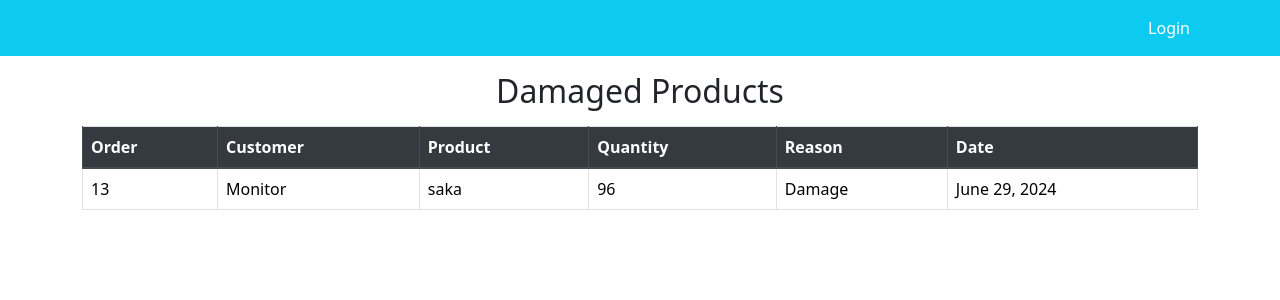
After one commit to atiarrahaman/Sale-Management, a Django app: page /product/damage-products/ in a window 1280 px wide. The commit adds this page. Shown: the top 300 px of the page. Run offline with Django 5.2, Linux system fonts and the light colour scheme; data comes from the database, SQL or seed files in the repository; both versions use the stored data as it was after the commit; some libraries are stand-ins or nearby versions.

Commit message:
Add Return and Damage Product list

```diff
--- a/core/templates/nav.html
+++ b/core/templates/nav.html
@@ -80,6 +80,30 @@
             data-bs-toggle="dropdown"
             aria-expanded="false"
           >
+            Return
+          </a>
+          <ul class="dropdown-menu">
+            <li>
+              <a class="dropdown-item" href="{% url 'return_products' %}"
+                >Return Product</a
+              >
+            </li>
+
+            <li>
+              <a class="dropdown-item" href="{% url 'damage_products' %}"
+                >damage_products</a
+              >
+            </li>
+          </ul>
+        </li>
+        <li class="nav-item dropdown active">
+          <a
+            class="nav-link dropdown-toggle text-white"
+            href="#"
+            role="button"
+            data-bs-toggle="dropdown"
+            aria-expanded="false"
+          >
             Staff
           </a>
           <ul class="dropdown-menu">
--- a/product/form.py
+++ b/product/form.py
@@ -52,4 +52,6 @@ class OrderForm(forms.ModelForm):
 class ReturnProductForm(forms.ModelForm):
     class Meta:
         model = ReturnProduct
-        fields = ['order_product', 'return_quantity', 'return_reason']
+        fields = ['order_product', 'return_quantity', 'return_reason',
+'is_damage'
+        ]
--- a/product/models.py
+++ b/product/models.py
@@ -89,6 +89,7 @@ class ReturnProduct(models.Model):
     order_product = models.ForeignKey(OrderProduct, on_delete=models.CASCADE)
     return_quantity = models.IntegerField()
     return_reason = models.TextField(blank=True)
+    is_damage = models.BooleanField(default=False)
     return_date = models.DateField(auto_now_add=True)
 
     def __str__(self):
--- a/product/templates/all_order.html
+++ b/product/templates/all_order.html
@@ -131,6 +131,10 @@
                         <label for="return_reason">Return Reason</label>
                         <input type="textarea" class="form-control" id="return_reason" name="return_reason">
                     </div>
+                    <div class="form-group">
+                        <label for="is_damage">Is Damaged?</label>
+                        <input type="checkbox" class="form-check-input" id="is_damage" name="is_damage">
+                    </div>
                     <input type="hidden" id="order_product_id" name="order_product">
                 </div>
                 <div class="modal-footer">
--- /dev/null
+++ b/product/templates/damage_product_list.html
@@ -0,0 +1,30 @@
+{% extends "base.html" %}
+{% block content %}
+  <div class="container">
+    <h2 class="text-center my-3">Damaged Products</h2>
+    <table class="table table-bordered bold-table-border">
+      <thead class="thead-dark">
+        <tr>
+          <th>Order</th>
+          <th>Customer</th>
+          <th>Product</th>
+          <th>Quantity</th>
+          <th>Reason</th>
+          <th>Date</th>
+        </tr>
+      </thead>
+      <tbody>
+        {% for damage_product in damage_products %}
+          <tr>
+            <td>{{ damage_product.order_product.order.id }}</td>
+            <td>{{ damage_product.order_product.order.name }}</td>
+            <td>{{ damage_product.order_product.product.name }}</td>
+            <td>{{ damage_product.return_quantity }}</td>
+            <td>{{ damage_product.return_reason }}</td>
+            <td>{{ damage_product.return_date }}</td>
+          </tr>
+        {% endfor %}
+      </tbody>
+    </table>
+  </div>
+{% endblock %}
--- a/product/urls.py
+++ b/product/urls.py
@@ -8,5 +8,9 @@ urlpatterns = [
     path('order/', views.OrderView.as_view(), name='order'),
     path('all_order/', views.AllOrderView.as_view(), name='all_order'),
     path('return_product/', views.return_product, name='return_product'),
+    path('return-products/', views.ReturnProductListView.as_view(),
+         name='return_products'),
+    path('damage-products/', views.DamageProductListView.as_view(),
+         name='damage_products'),
 
 ]
--- a/product/views.py
+++ b/product/views.py
@@ -297,16 +297,22 @@ def return_product(request):
             return_product = form.save()
 
             order_product = return_product.order_product
-            order_product.quantity += return_product.return_quantity
-            order_product.save()
+            product = order_product.product
+
+            if return_product.is_damage:
+                # Handle damage product logic (e.g., save to damage product table)
+                messages.success(
+                    request, 'Damaged product recorded successfully.')
+            else:
+                # Increase product quantity by return quantity
+                product.qty += return_product.return_quantity
+                product.save()
 
             messages.success(request, 'Product returned successfully.')
             return redirect('all_order')  # Adjust to your success URL
         else:
             messages.error(
                 request, 'Failed to return product. Please check the form.')
-            print("Form errors:", form.errors)
-            # Return the form with errors to the template
             context = {'form': form}
             return render(request, 'all_order.html', context)
     else:
@@ -314,3 +320,23 @@ def return_product(request):
 
     context = {'form': form}
     return render(request, 'all_order.html', context)
+
+
+class ReturnProductListView(TemplateView):
+    template_name = 'return_product_list.html'
+
+    def get_context_data(self, **kwargs):
+        context = super().get_context_data(**kwargs)
+        context['return_products'] = ReturnProduct.objects.filter(
+            is_damage=False)
+        return context
+
+
+class DamageProductListView(TemplateView):
+    template_name = 'damage_product_list.html'
+
+    def get_context_data(self, **kwargs):
+        context = super().get_context_data(**kwargs)
+        context['damage_products'] = ReturnProduct.objects.filter(
+            is_damage=True)
+        return context
```
Also changed, not shown: product/templates/return_product_list.html (added, +30 -0 lines), db.sqlite3, product/migrations/0024_returnproduct_is_damage.py (added).
